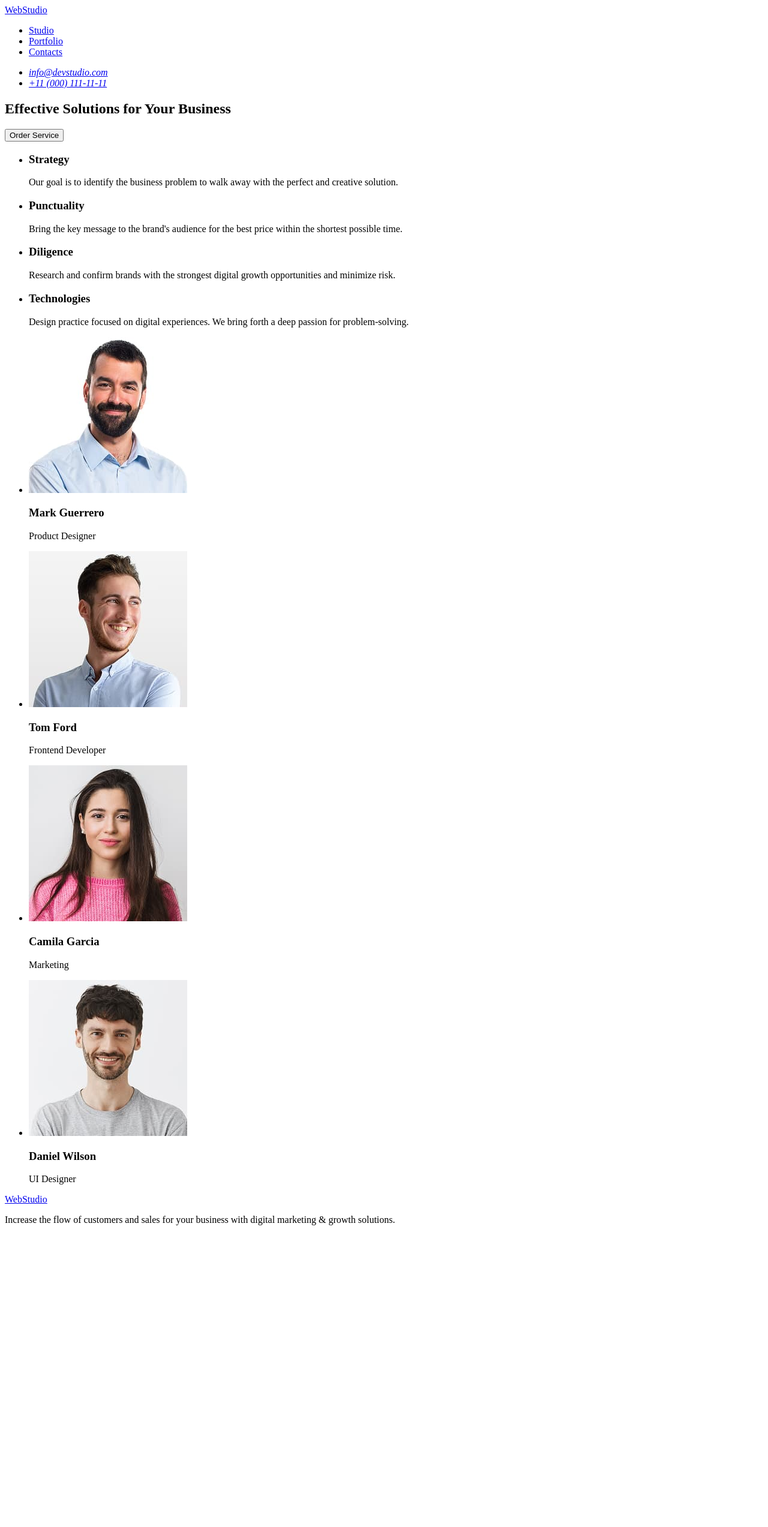
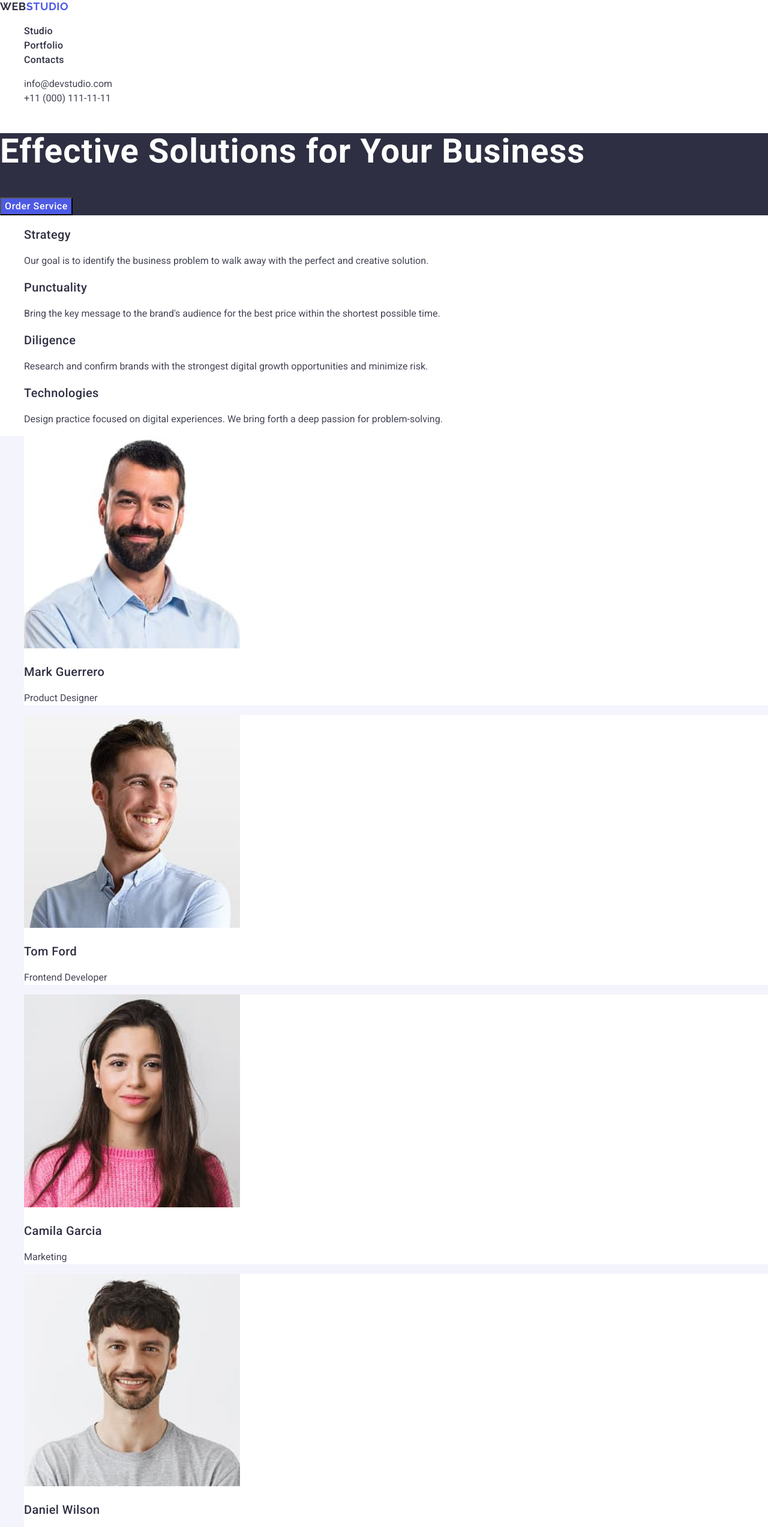
Before and after one commit to Idziamko/goit-markup-hw-02, a plain HTML site: page index.html in a window 1280 px wide. Shown: the top 2546 px of the page at 60% size. Before the commit the page ends 2059 px from the top, so only its background shows below. Drawn offline with nearby package versions, Linux system fonts and the light colour scheme.

Commit message:
first version of the CSS page

```diff
--- /dev/null
+++ b/css/styles.css
@@ -0,0 +1,183 @@
+/*#region Global */
+body {
+  font-family: "Roboto", sans-serif;
+  background-color: #FFFFFF;
+  color: #434455;
+  font-weight: 400;
+  font-size: 16px;
+  line-height: 24px;
+}
+
+/* button */
+button {
+    cursor: pointer;
+}
+
+/* Lists */
+ul { list-style: none; }
+
+/* Links */
+a {
+    color: inherit;
+    text-decoration: none; }
+a:hover,
+a:active {
+    color: #404BBF; }
+
+/*#endregion*/
+
+/*#region Headings */
+h1 {
+    font-weight: 700;
+    font-size: 56px;
+    line-height: 1.07143; /* 60/56 */
+    letter-spacing: 0.02em;
+    color: #2e2f42;
+}
+
+h2 {
+    font-weight: 700;
+    font-size: 36px;
+    line-height: 1.11111;
+    letter-spacing: 0.02em;
+    color: #2e2f42;
+    text-align: center;
+}
+
+h3 {
+    font-weight: 500;
+    font-size: 20px;
+    line-height: 1.2;
+    letter-spacing: 0.02em;
+    color: #2e2f42;
+}
+/*#endregion */
+
+/*#region Header */
+
+
+/*#region Header: Logo */
+.header-logo {
+    font-family: "Raleway", sans-serif;
+    font-weight: 700;
+    font-size: 18px;
+    line-height: 1.16667; /* ≈21px */
+    letter-spacing: 0.03em;
+    text-transform: uppercase;
+    color: #2e2f42;
+}
+/* No hover/active color on logo */
+.header-logo:hover,
+.header-logo:active {
+    color: #2e2f42;
+}
+/* Accent part of the logo */
+.logo-accent {
+    color: #4D5AE5;
+}
+
+/*#endregion Header: Logo */
+
+/*#region Header: Navigation */
+.menu {
+    color: #2e2f42;
+}
+
+.menu a {
+    font-weight: 500;
+    font-size: 16px;
+    line-height: 1.5;
+    letter-spacing: 0.02em;
+}
+/*#endregion */
+
+/*#region Header: Contacts */
+.contacts {
+    font-style: normal;
+}
+/*#endregion */
+/*#endregion Header */
+
+/*#region Hero */
+
+/*#region Hero: Base */
+.hero {
+    background-color: #2e2f42;
+}
+
+.hero .hero-title {
+    color: #ffffff;
+}
+
+/*#endregion */
+
+/*#region Hero: Button */
+.hero-button {
+    font-weight: 500;
+    font-size: 16px;
+    line-height: 1.5;
+    letter-spacing: 0.04em;
+    color: #ffffff;
+    background-color: #4d5ae5;
+}
+
+.hero-button:hover,
+.hero-button:focus {
+    background-color: #404bbf;
+}
+
+/*#endregion */
+
+/*#endregion */
+
+/*#region Team */
+.team {
+    background-color: #f4f4fd;
+}
+
+.team li {
+    background-color: #ffffff;
+}
+
+/*#endregion */
+
+/*#region Footer */
+
+/*#region Footer: Base */
+
+.footer {
+    background-color: #2e2f42;
+}
+
+.footer p {
+    color: #f4f4fd;
+    /* footer paragraph color */
+}
+/*#endregion */
+
+/*#region Footer: Logo */
+.footer-logo {
+    font-family: "Raleway", sans-serif;
+    font-weight: 700;
+    font-size: 18px;
+    line-height: 1.16667;
+    /* ≈21px */
+    letter-spacing: 0.03em;
+    text-transform: uppercase;
+    color: #f4f4fd;;
+}
+
+/* No hover/active color on logo */
+.footer-logo:hover,
+.footer-logo:active {
+    color: #f4f4fd;
+}
+
+/* Accent part of the logo */
+.logo-accent {
+    color: #4D5AE5;
+}
+
+/*#endregion Header: Logo */
+
+/*#endregion Header */
--- a/index.html
+++ b/index.html
@@ -4,16 +4,38 @@
     <meta charset="UTF-8" />
     <meta name="viewport" content="width=device-width, initial-scale=1.0" />
     <title>Main Page</title>
+
+    <!-- css block  -->
+    <!-- Normalize -->
+    <link
+      rel="stylesheet"
+      href="https://cdn.jsdelivr.net/npm/modern-normalize@2.0.0/modern-normalize.min.css"
+    />
+
+    <!-- Fonts  -->
+    <!-- Preconnect to Google Fonts -->
+    <link rel="preconnect" href="https://fonts.googleapis.com" />
+    <link rel="preconnect" href="https://fonts.gstatic.com" crossorigin />
+    <!-- Import Google Fonts: Raleway and Roboto -->
+    <link
+      href="https://fonts.googleapis.com/css2?family=Raleway:ital,wght@0,400;0,700;1,400&family=Roboto:wght@400;500;700&display=swap"
+      rel="stylesheet"
+    />
+
+    <!-- Linked CSS -->
+    <link rel="stylesheet" href="./css/styles.css" />
   </head>
   <body>
     <!-- Header section -->
     <header>
       <nav>
         <!-- Logo section -->
-        <a href="./index.html">WebStudio</a>
+        <a class="header-logo" href="./index.html"
+          >WEB<span class="logo-accent">STUDIO</span>
+        </a>
 
         <!-- Menu -->
-        <ul>
+        <ul class="menu">
           <li><a href="#">Studio</a></li>
           <li><a href="#">Portfolio</a></li>
           <li><a href="#">Contacts</a></li>
@@ -21,24 +43,25 @@
       </nav>
       <!-- Address -->
       <address>
-        <ul>
+        <ul class="contacts">
           <li><a href="mailto:info@devstudio.com">info@devstudio.com</a></li>
           <li><a href="tel:+110001111111">+11 (000) 111-11-11</a></li>
         </ul>
       </address>
     </header>
+
     <!-- Main section -->
     <main>
       <!-- Hero section -->
-      <section>
-        <h1>Effective Solutions for Your Business</h1>
+      <section class="hero">
+        <h1 class="hero-title">Effective Solutions for Your Business</h1>
 
         <!-- button -->
-        <button type="button">Order Service</button>
+        <button class="hero-button" type="button">Order Service</button>
       </section>
 
       <!-- Features section -->
-      <section>
+      <section class="features">
         <!-- Logical heading -->
         <h2 hidden>Features</h2>
 
@@ -76,7 +99,7 @@
       </section>
 
       <!-- Team section -->
-      <section>
+      <section class="team">
         <!-- Logical heading -->
         <h2 hidden>Our Team</h2>
 
@@ -86,7 +109,7 @@
             <img
               src="./images/img-1.jpg"
               alt="Mark Guerrero, Product Designer"
-              width="264"
+              width="360"
             />
             <h3>Mark Guerrero</h3>
             <p>Product Designer</p>
@@ -95,7 +118,7 @@
             <img
               src="./images/img-2.jpg"
               alt="Tom Ford, Frontend Developer"
-              width="264"
+              width="360"
             />
             <h3>Tom Ford</h3>
             <p>Frontend Developer</p>
@@ -104,7 +127,7 @@
             <img
               src="./images/img-3.jpg"
               alt="Camila Garcia, Marketing"
-              width="264"
+              width="360"
             />
             <h3>Camila Garcia</h3>
             <p>Marketing</p>
@@ -113,19 +136,65 @@
             <img
               src="./images/img-4.jpg"
               alt="Daniel Wilson, UI Designer"
-              width="264"
+              width="360"
             />
             <h3>Daniel Wilson</h3>
             <p>UI Designer</p>
           </li>
         </ul>
       </section>
+
+      <!-- Portfolio section -->
+      <section>
+        <!-- Logical heading -->
+        <h2 hidden>Our Portfolio</h2>
+
+        <!-- Portfolio list -->
+        <ul>
+          <li>
+            <img src="./images/img-5.jpg" alt="Banking App" width="360" />
+            <h3>Banking App</h3>
+            <p>App</p>
+          </li>
+          <li>
+            <img src="./images/img-6.jpg" alt="Cashless Payment" width="360" />
+            <h3>Cashless Payment</h3>
+            <p>Marketing</p>
+          </li>
+          <li>
+            <img src="./images/img-7.jpg" alt="Meditation App" width="360" />
+            <h3>Meditation App</h3>
+            <p>App</p>
+          </li>
+          <li>
+            <img src="./images/img-8.jpg" alt="Taxi Service" width="360" />
+            <h3>Taxi Service</h3>
+            <p>Marketing</p>
+          </li>
+          <li>
+            <img
+              src="./images/img-9.jpg"
+              alt="Screen Illustrations"
+              width="360"
+            />
+            <h3>Screen Illustrations</h3>
+            <p>Design</p>
+          </li>
+          <li>
+            <img src="./images/img-10.jpg" alt="Online Courses" width="360" />
+            <h3>Online Courses</h3>
+            <p>Marketing</p>
+          </li>
+        </ul>
+      </section>
     </main>
 
     <!-- Footer section -->
-    <footer>
+    <footer class="footer">
       <!-- Logo section -->
-      <a href="./index.html">WebStudio</a>
+      <a class="footer-logo" href="./index.html"
+        >WEB<span class="logo-accent">STUDIO</span>
+      </a>
       <p>
         Increase the flow of customers and sales for your business with digital
         marketing & growth solutions.
```
Also changed, not shown: images/img-10.jpg (added), images/img-5.jpg (added), images/img-6.jpg (added), images/img-7.jpg (added), images/img-8.jpg (added), images/img-9.jpg (added).
